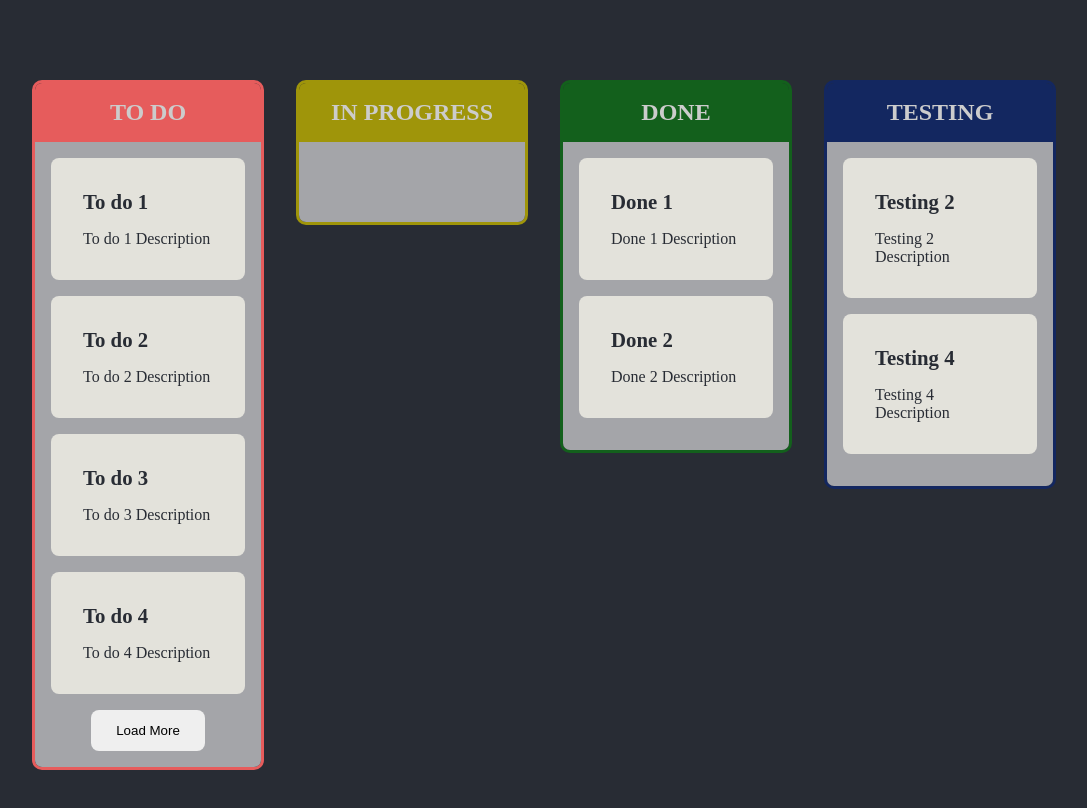
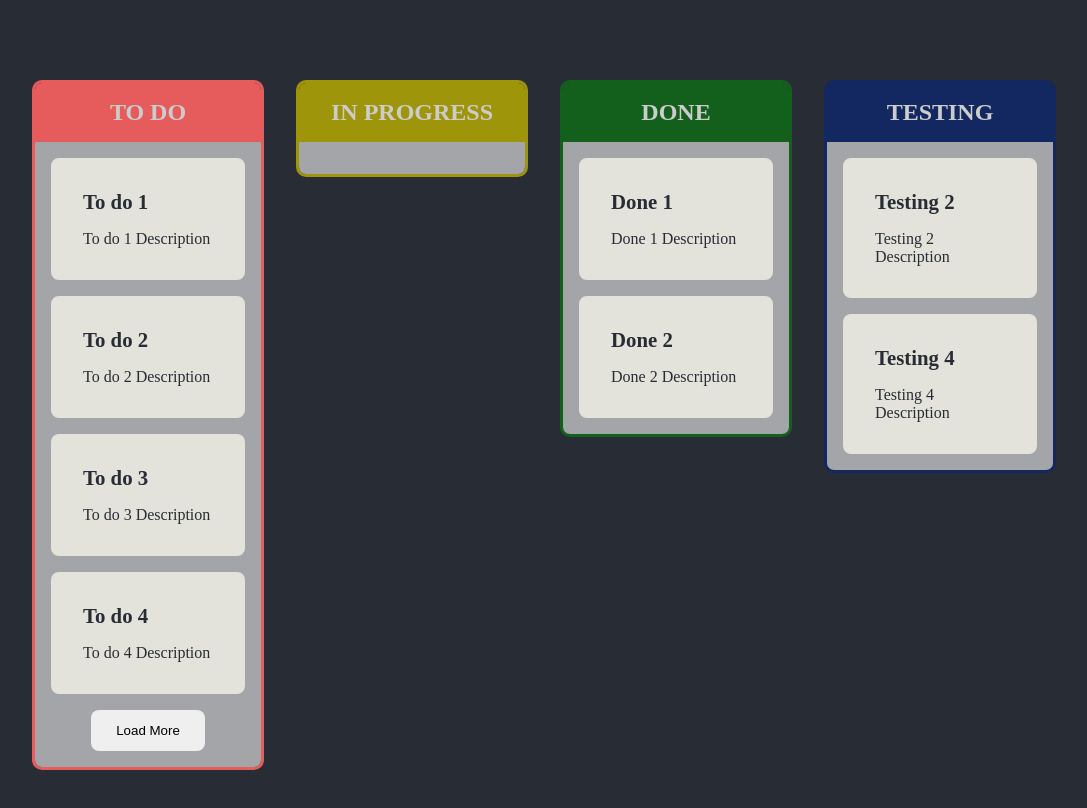
Before and after one commit to Fjolla2002/kanban-vue, a Vue app: page / in a window 1280 px wide. Shown: the top 808 px of the page, without its empty margins (96-1183 px from the left). Built offline with nearby package versions, Linux system fonts and the light colour scheme.

Commit message:
styling changes

```diff
--- a/src/components/TheTable.vue
+++ b/src/components/TheTable.vue
@@ -136,7 +136,7 @@ export default defineComponent({
       if (
         targetElement &&
         targetElement.classList.contains("table-content") &&
-
+        this.isDraggingOver &&
         this.dragging
       ) {
 
@@ -201,7 +201,7 @@ export default defineComponent({
   display: flex;
   flex-direction: column;
   align-items: center;
-  min-height: 5rem;
+  /* min-height: 5rem; */
 }
 
 .table-content .load-more {
--- a/src/components/TheTask.vue
+++ b/src/components/TheTask.vue
@@ -77,7 +77,7 @@ export default defineComponent({
 }
 
 .single-task:last-child {
-  margin-bottom: 1rem;
+  margin-bottom: 0;
 }
 
 .task-title {
```
